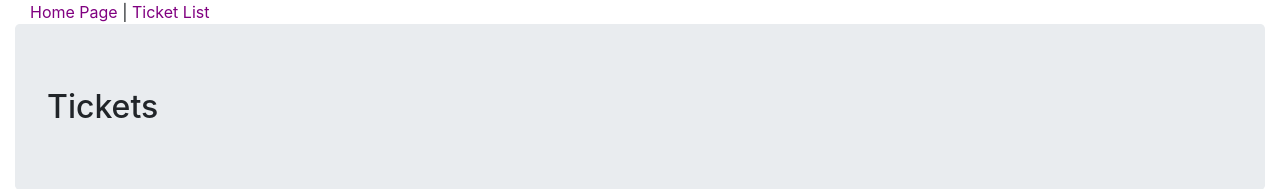
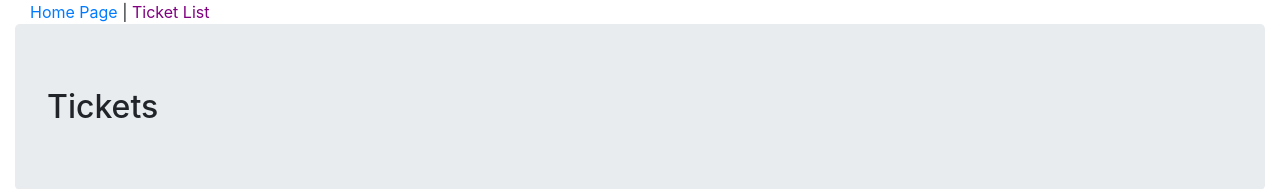
Before and after one commit to jstahl6387/irk, a React (Create React App) app: page /TicketList in a window 1280 px wide. Shown: the top 189 px of the page. Built offline with nearby package versions, Linux system fonts and the light colour scheme.

Commit message:
Fixed active style always being applied to home route

```diff
--- a/src/components/common/Header.js
+++ b/src/components/common/Header.js
@@ -7,7 +7,7 @@ function Header()
 
     return (
         <nav className='container-fluid'>
-            <NavLink activeStyle={activeStyle} to='/'>Home Page</NavLink>
+            <NavLink activeStyle={activeStyle} exact to='/'>Home Page</NavLink>
             {" | "}
             <NavLink activeStyle={activeStyle} to='/TicketList'>Ticket List</NavLink>
         </nav>
```
